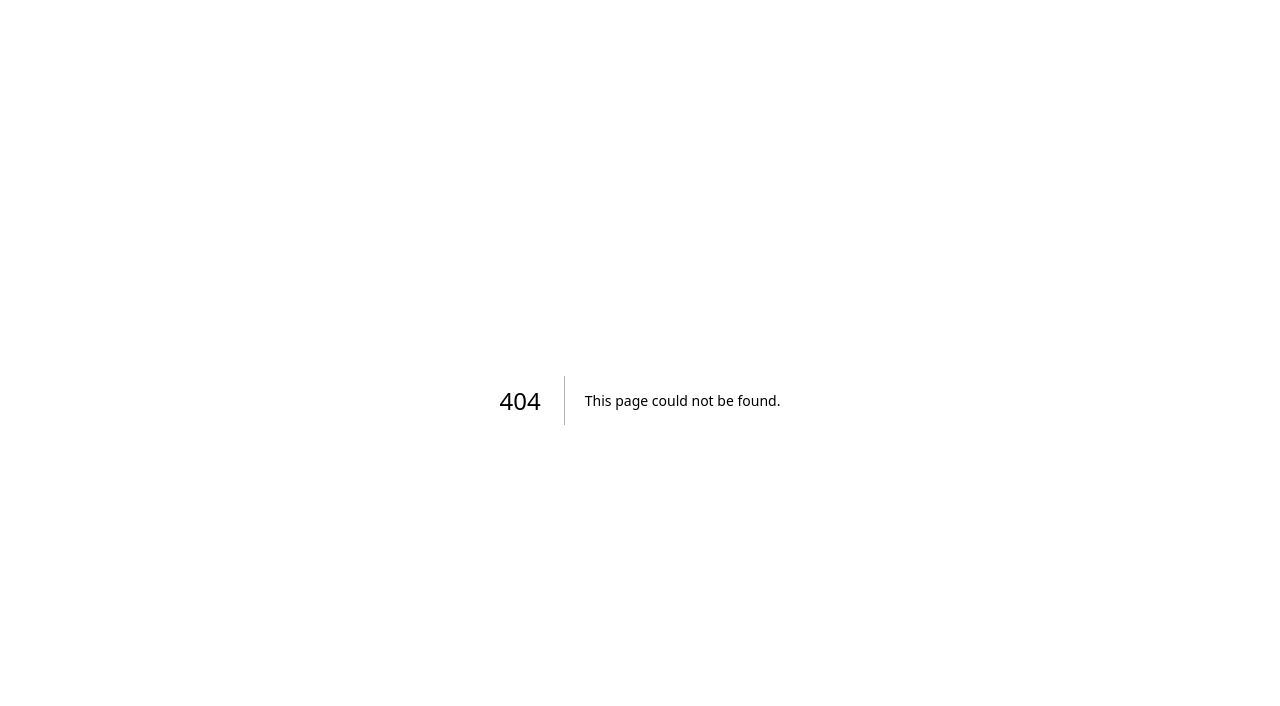
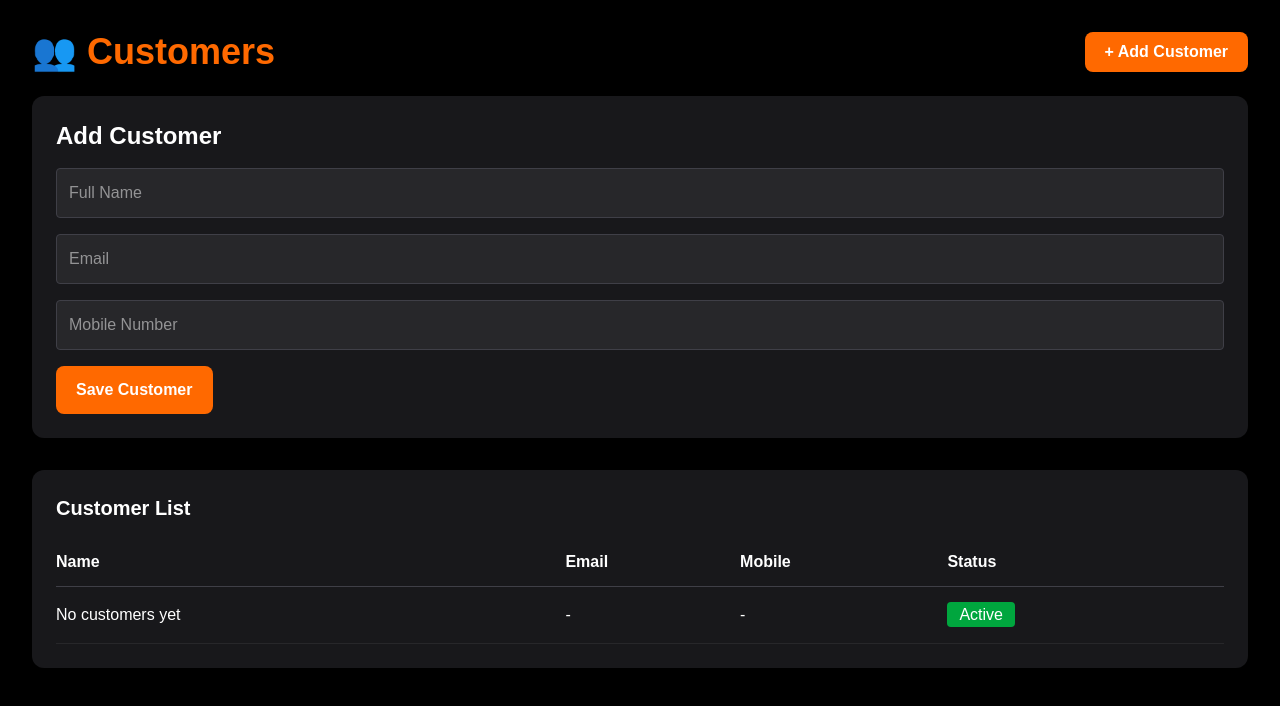
Before and after one commit to majeeshhaenterprises-creator/hyperlocal-platform, a Next.js app in the folder apps/admin/: page /admin/customers in a window 1280 px wide. Before the commit this address had no page. Shown: the top 706 px of the page. Built offline with nearby package versions, Linux system fonts and the light colour scheme; no server answers.

Commit message:
Sprint 6 checkpoint

```diff
--- /dev/null
+++ b/apps/admin/app/admin/customers/components/CustomerForm.tsx
@@ -0,0 +1,78 @@
+"use client";
+
+import { useState } from "react";
+import { addCustomer } from "@/services/customerService";
+
+export default function CustomerForm() {
+  const [fullName, setFullName] = useState("");
+  const [email, setEmail] = useState("");
+  const [mobile, setMobile] = useState("");
+  const [loading, setLoading] = useState(false);
+
+  async function handleSave() {
+  try {
+    setLoading(true);
+
+    await addCustomer({
+      full_name: fullName,
+      email,
+      mobile,
+      status: "Active",
+    });
+
+    alert("✅ Customer saved successfully!");
+
+    setFullName("");
+    setEmail("");
+    setMobile("");
+  } catch (error: any) {
+    console.error(error);
+    alert(error?.message || JSON.stringify(error));
+  } finally {
+    setLoading(false);
+  }
+}
+
+  return (
+    <div className="bg-zinc-900 rounded-xl p-6 mt-6">
+      <h2 className="text-2xl font-bold mb-4 text-white">
+        Add Customer
+      </h2>
+
+      <div className="space-y-4">
+        <input
+          type="text"
+          placeholder="Full Name"
+          value={fullName}
+          onChange={(e) => setFullName(e.target.value)}
+          className="w-full p-3 rounded bg-zinc-800 text-white border border-zinc-700"
+        />
+
+        <input
+          type="email"
+          placeholder="Email"
+          value={email}
+          onChange={(e) => setEmail(e.target.value)}
+          className="w-full p-3 rounded bg-zinc-800 text-white border border-zinc-700"
+        />
+
+        <input
+          type="text"
+          placeholder="Mobile Number"
+          value={mobile}
+          onChange={(e) => setMobile(e.target.value)}
+          className="w-full p-3 rounded bg-zinc-800 text-white border border-zinc-700"
+        />
+
+        <button
+          type="button"
+          onClick={handleSave}
+          disabled={loading}
+          className="bg-orange-500 hover:bg-orange-600 text-white px-5 py-3 rounded-lg font-semibold"
+        >
+          {loading ? "Saving..." : "Save Customer"}
+        </button>
+      </div>
+    </div>
+  );
+}
--- /dev/null
+++ b/apps/admin/app/admin/customers/page.tsx
@@ -0,0 +1,53 @@
+"use client";
+
+import CustomerForm from "./components/CustomerForm";
+
+export default function CustomersPage() {
+  return (
+    <main className="min-h-screen bg-black text-white p-8">
+      <div className="flex items-center justify-between">
+        <h1 className="text-4xl font-bold text-orange-500">
+          👥 Customers
+        </h1>
+
+        <button className="bg-orange-500 hover:bg-orange-600 px-5 py-2 rounded-lg font-semibold">
+          + Add Customer
+        </button>
+      </div>
+
+      <CustomerForm />
+
+      <div className="mt-8 bg-zinc-900 rounded-xl p-6">
+        <h2 className="text-xl font-semibold mb-4">
+          Customer List
+        </h2>
+
+        <div className="overflow-x-auto">
+          <table className="w-full">
+            <thead>
+              <tr className="text-left border-b border-zinc-700">
+                <th className="py-3">Name</th>
+                <th>Email</th>
+                <th>Mobile</th>
+                <th>Status</th>
+              </tr>
+            </thead>
+
+            <tbody>
+              <tr className="border-b border-zinc-800">
+                <td className="py-4">No customers yet</td>
+                <td>-</td>
+                <td>-</td>
+                <td>
+                  <span className="bg-green-600 px-3 py-1 rounded">
+                    Active
+                  </span>
+                </td>
+              </tr>
+            </tbody>
+          </table>
+        </div>
+      </div>
+    </main>
+  );
+}
--- a/apps/admin/app/admin/page.tsx
+++ b/apps/admin/app/admin/page.tsx
@@ -1,36 +1,59 @@
-export default function AdminDashboard() {
+export default function AdminPage() {
   return (
-    <main className="min-h-screen bg-black text-white p-10">
-      <h1 className="text-5xl font-bold text-orange-500">
-        QwikGo Admin
+    <main className="min-h-screen bg-black text-white">
+      {/* Header */}
+      <header className="flex items-center justify-between px-8 py-5 border-b border-zinc-800">
+        <h1 className="text-3xl font-bold text-orange-500">
+          ⚡ QwikGo Admin
         </h1>
 
-      <p className="mt-3 text-gray-400">
-        Welcome Founder 👋
-      </p>
+        <div className="text-gray-300">
+          Welcome, Founder 👋
+        </div>
+      </header>
 
-      <div className="grid grid-cols-2 gap-6 mt-10">
+      <div className="flex">
+        {/* Sidebar */}
+        <aside className="w-64 min-h-screen border-r border-zinc-800 p-6">
+          <ul className="space-y-4 text-lg">
+            <li>🏠 Dashboard</li>
+            <li>👥 Customers</li>
+            <li>🏪 Merchants</li>
+            <li>📦 Products</li>
+            <li>🛒 Orders</li>
+            <li>🛵 Delivery Partners</li>
+            <li>⚙️ Settings</li>
+          </ul>
+        </aside>
 
+        {/* Main Content */}
+        <section className="flex-1 p-8">
+          <h2 className="text-4xl font-bold">
+            Dashboard
+          </h2>
+
+          <div className="grid grid-cols-2 gap-6 mt-8">
             <div className="bg-zinc-900 rounded-xl p-6">
-          <h2 className="text-gray-400">Customers</h2>
-          <h1 className="text-4xl font-bold mt-2">0</h1>
+              <p className="text-gray-400">Customers</p>
+              <h3 className="text-4xl font-bold mt-2">0</h3>
             </div>
 
             <div className="bg-zinc-900 rounded-xl p-6">
-          <h2 className="text-gray-400">Merchants</h2>
-          <h1 className="text-4xl font-bold mt-2">0</h1>
+              <p className="text-gray-400">Merchants</p>
+              <h3 className="text-4xl font-bold mt-2">0</h3>
             </div>
 
             <div className="bg-zinc-900 rounded-xl p-6">
-          <h2 className="text-gray-400">Delivery Partners</h2>
-          <h1 className="text-4xl font-bold mt-2">0</h1>
+              <p className="text-gray-400">Orders</p>
+              <h3 className="text-4xl font-bold mt-2">0</h3>
             </div>
 
             <div className="bg-zinc-900 rounded-xl p-6">
-          <h2 className="text-gray-400">Orders</h2>
-          <h1 className="text-4xl font-bold mt-2">0</h1>
+              <p className="text-gray-400">Delivery Partners</p>
+              <h3 className="text-4xl font-bold mt-2">0</h3>
             </div>
-
+          </div>
+        </section>
       </div>
     </main>
   );
--- /dev/null
+++ b/apps/admin/lib/supabase.ts
@@ -0,0 +1,9 @@
+import { createClient } from "@supabase/supabase-js";
+
+const supabaseUrl = process.env.NEXT_PUBLIC_SUPABASE_URL!;
+const supabaseAnonKey = process.env.NEXT_PUBLIC_SUPABASE_ANON_KEY!;
+
+export const supabase = createClient(
+  supabaseUrl,
+  supabaseAnonKey
+);
--- a/apps/admin/package.json
+++ b/apps/admin/package.json
@@ -9,6 +9,7 @@
     "lint": "eslint"
   },
   "dependencies": {
+    "@supabase/supabase-js": "^2.108.1",
     "next": "16.2.9",
     "react": "19.2.4",
     "react-dom": "19.2.4"
--- /dev/null
+++ b/apps/admin/services/customerService.ts
@@ -0,0 +1,24 @@
+import { supabase } from "../lib/supabase";
+import { Customer } from "../types/customer";
+
+export async function getCustomers() {
+  const { data, error } = await supabase
+    .from("customers")
+    .select("*")
+    .order("created_at", { ascending: false });
+
+  if (error) throw error;
+
+  return data as Customer[];
+}
+
+export async function addCustomer(customer: Customer) {
+  const { data, error } = await supabase
+    .from("customers")
+    .insert([customer])
+    .select();
+
+  if (error) throw error;
+
+  return data;
+}
--- /dev/null
+++ b/apps/admin/types/customer.ts
@@ -0,0 +1,8 @@
+export interface Customer {
+  id?: string;
+  full_name: string;
+  email: string;
+  mobile: string;
+  status?: string;
+  created_at?: string;
+}
--- /dev/null
+++ b/apps/admin/utils/constants.ts
@@ -0,0 +1,4 @@
+export const CUSTOMER_STATUS = {
+  ACTIVE: "Active",
+  INACTIVE: "Inactive",
+};
```
Also changed, not shown: 1 other file (tests, documents, lock files or other folders). Lines whose indentation alone changed are shown as unchanged.
